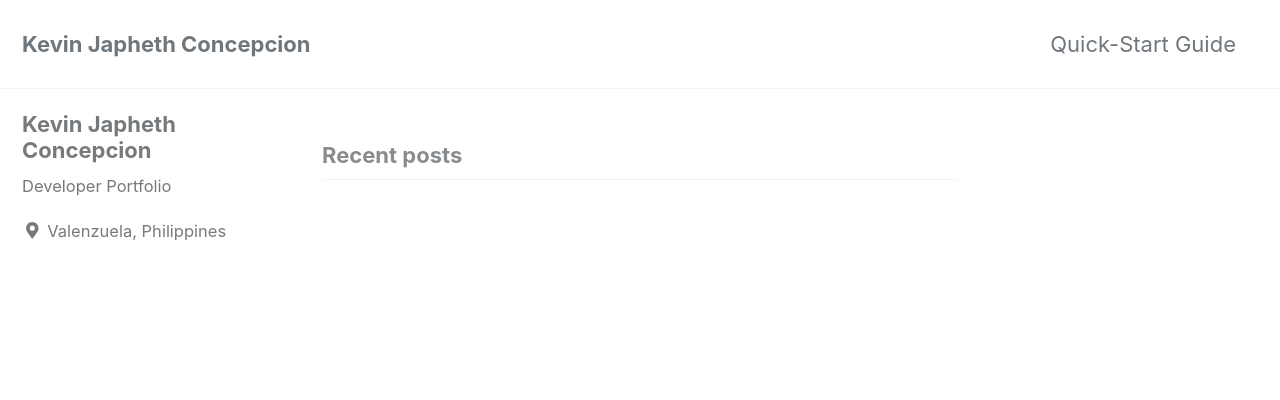
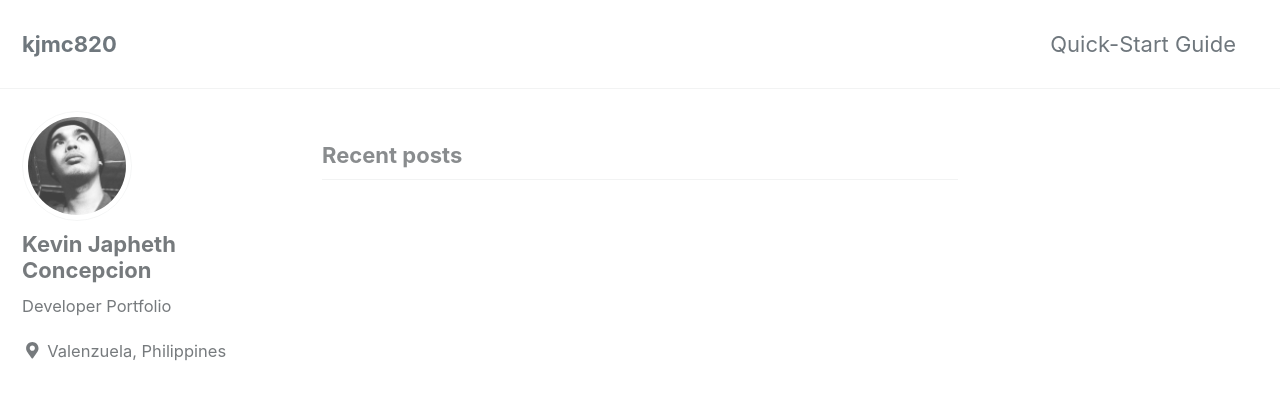
Before and after one commit to kjmc820/kjmc820.github.io, a Jekyll site: the page built from index.html, in a window 1280 px wide and 900 px high. Shown: the top 400 px of the window. Built offline with Jekyll 4.4.1, drawn with Linux system fonts in a browser that asks for light colours; cached includes are drawn as plain includes; nearby versions of some CDN libraries; the list of posts is cut into pages by our own code.

Commit message:
added avatar and links

```diff
--- a/_config.yml
+++ b/_config.yml
@@ -16,7 +16,7 @@ minimal_mistakes_skin    : "default" # "air", "aqua", "contrast", "dark", "dirt"
 
 # Site Settings
 locale                   : "en-US"
-title                    : "Kevin Japheth Concepcion"
+title                    : "kjmc820"
 title_separator          : "-"
 name                     : "Kevin Japheth Concepcion"
 description              : "My Portfolio"
@@ -102,7 +102,7 @@ analytics:
 # Site Author
 author:
   name             : "Kevin Japheth Concepcion"
-  avatar           : # path of avatar image, e.g. "/assets/images/bio-photo.jpg"
+  avatar           : "/images/profile.jpg"
   bio              : "Developer Portfolio"
   location         : "Valenzuela, Philippines"
   email            :
@@ -115,13 +115,13 @@ author:
       # url: "https://your-website.com"
     - label: "Twitter"
       icon: "fab fa-fw fa-twitter-square"
-      # url: "https://twitter.com/"
+      # url: "https://twitter.com/akibin___"
     - label: "Facebook"
       icon: "fab fa-fw fa-facebook-square"
-      # url: "https://facebook.com/"
+      # url: "https://facebook.com/kjmconcepcion"
     - label: "GitHub"
       icon: "fab fa-fw fa-github"
-      # url: "https://github.com/"
+      # url: "https://github.com/kjmc820"
     - label: "Instagram"
       icon: "fab fa-fw fa-instagram"
       # url: "https://instagram.com/"
@@ -131,13 +131,13 @@ footer:
   links:
     - label: "Twitter"
       icon: "fab fa-fw fa-twitter-square"
-      # url:
+      # url: "https://twitter.com/akibin___"
     - label: "Facebook"
       icon: "fab fa-fw fa-facebook-square"
-      # url:
+      # url: "https://facebook.com/kjmconcepcion"
     - label: "GitHub"
       icon: "fab fa-fw fa-github"
-      # url:
+      # url: "https://github.com/kjmc820"
     - label: "GitLab"
       icon: "fab fa-fw fa-gitlab"
       # url:
```
Also changed, not shown: images/profile.jpg (added).
